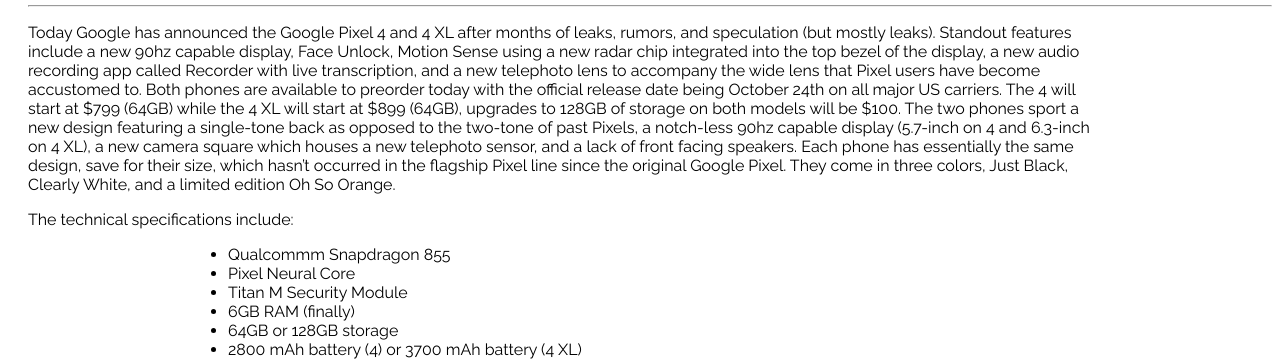
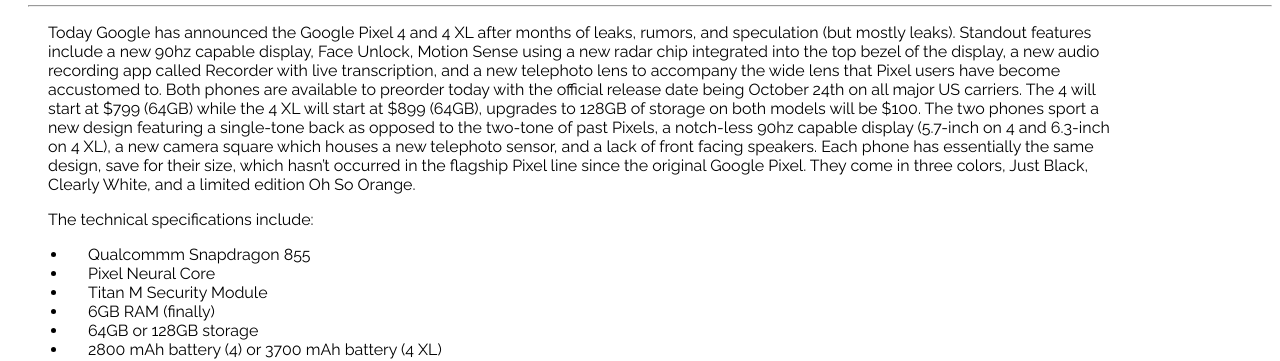
Before and after one commit to Pobsterlot/parkerwiley.xyz, a plain HTML site: page googleannouncespixel4.html in a window 1280 px wide. Shown: the part 444-805 px from the top of the page. Drawn offline with Linux system fonts and the light colour scheme.

Commit message:
Update styles.css

```diff
--- a/styles.css
+++ b/styles.css
@@ -2,7 +2,6 @@
 
 .center {
     padding-left: 19.99px;
-
 }
 
 h1 {
@@ -28,12 +27,13 @@
 p {
     font-family: 'Raleway', sans-serif;
     margin-right: 10rem;
+    padding-left: 19.99px;
 }
 
 li {
     font-family: 'Raleway', sans-serif;
     margin-right: 10rem;
-    margin-left: 10rem;
+    padding-left: 19.99px;
 }
 
 nav {
```
